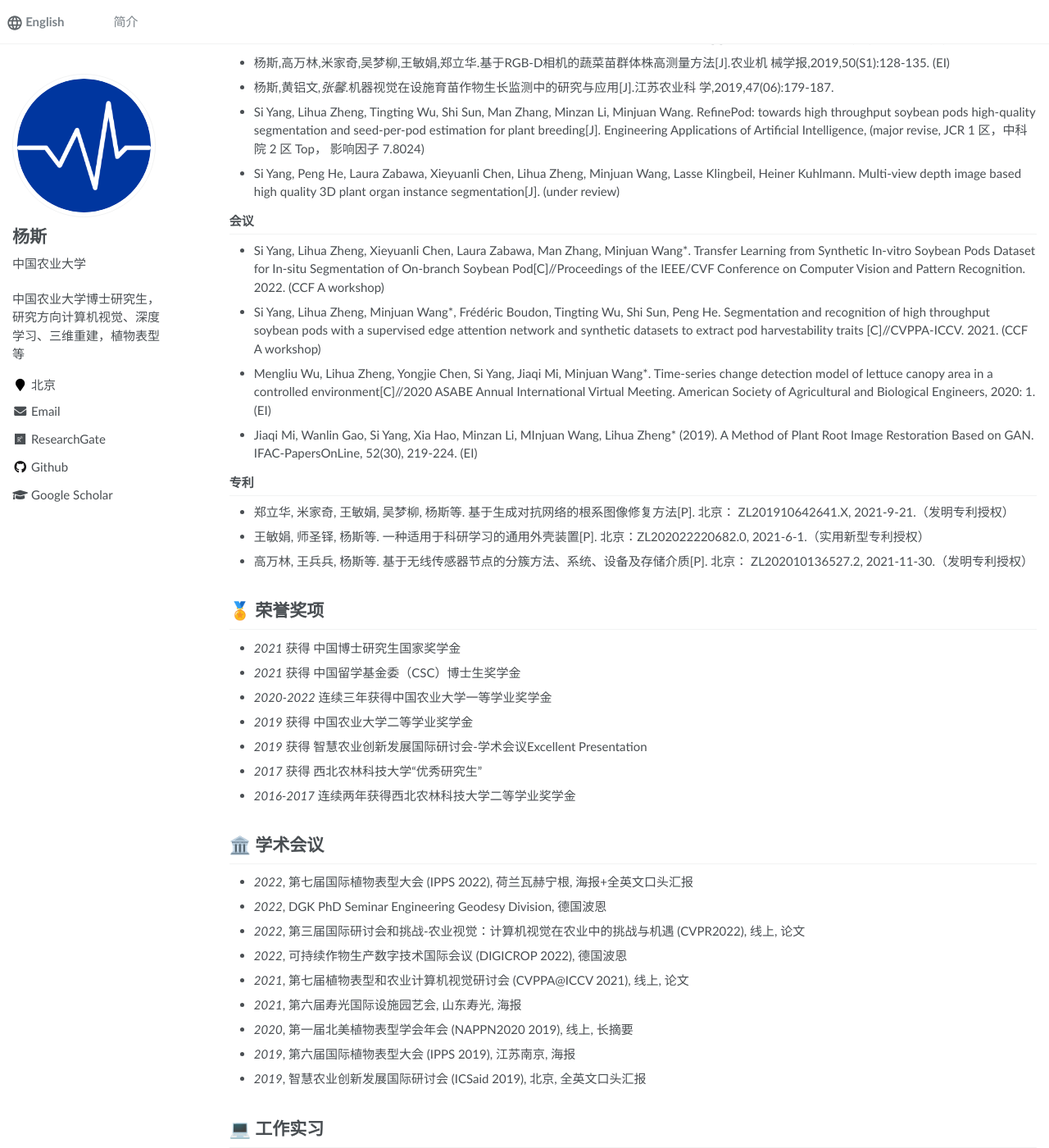
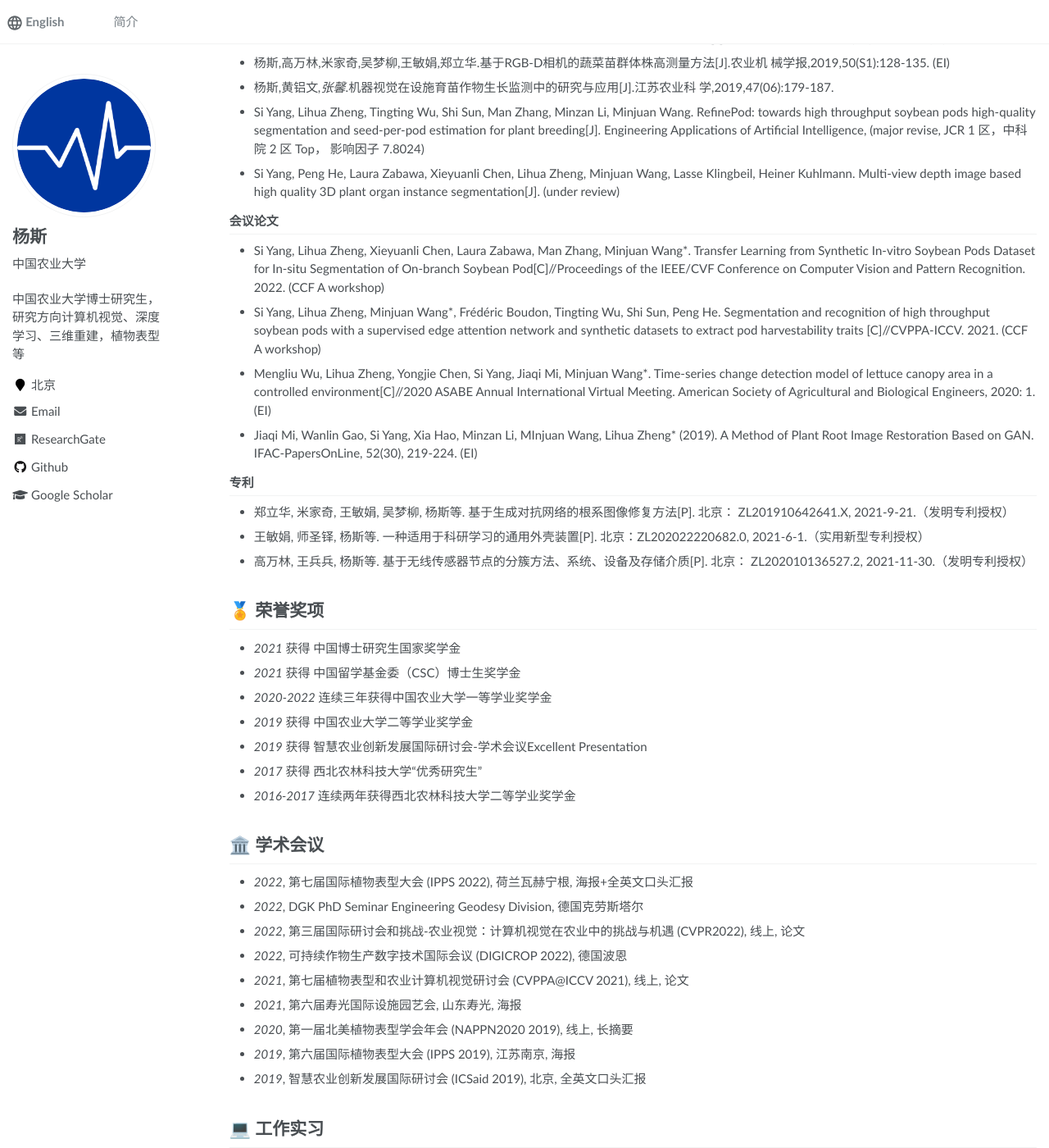
Before and after one commit to ys1215/Si_Yang, a Jekyll site: the page built from _pages/about.md, in a window 1280 px wide and 1400 px high, scrolled down 862 px. Shown: the whole window at 82% size. Built offline with Jekyll 4.4.1, drawn with Linux system fonts in a browser that asks for light colours.

Commit message:
Update about.md

```diff
--- a/_pages/about.md
+++ b/_pages/about.md
@@ -40,7 +40,7 @@ redirect_from:
 
 # 📝 论文专利
 
-### 英文
+### 期刊论文
 ---
 
 - Si Yang, Lihua Zheng, Huijun Yang, Man Zhang, Tingting Wu, Shi Sun, Federico Tomasetto, Minjuan Wang*. A synthetic datasets based instance segmentation network for High-throughput soybean pods phenotype investigation[J]. Expert Systems with Applications, 2022, 192: 116403. (JCR 1 区，中科院 1 区 Top，影响因子 8.6644)
@@ -57,7 +57,7 @@ quality[J]. Plant Growth Regulation, 2020, 92(2): 319-331. (JCR 2 区，中科
 - Si Yang, Peng He, Laura Zabawa, Xieyuanli Chen, Lihua Zheng, Minjuan Wang, Lasse Klingbeil, Heiner Kuhlmann. Multi-view depth image based high quality 3D plant organ instance segmentation[J].
 (under review)
 
-### 会议
+### 会议论文
 ---
 
 - Si Yang, Lihua Zheng, Xieyuanli Chen, Laura Zabawa, Man Zhang, Minjuan Wang*. Transfer Learning from Synthetic In-vitro Soybean Pods Dataset for In-situ Segmentation of On-branch Soybean Pod[C]//Proceedings of the IEEE/CVF Conference on Computer Vision and Pattern Recognition. 2022. (CCF A workshop)
@@ -92,7 +92,7 @@ Plant Root Image Restoration Based on GAN. IFAC-PapersOnLine, 52(30), 219-224. (
 
 # 🏛️ 学术会议
 - *2022*, 第七届国际植物表型大会 (IPPS 2022), 荷兰瓦赫宁根, 海报+全英文口头汇报
-- *2022*, DGK PhD Seminar Engineering Geodesy Division, 德国波恩
+- *2022*, DGK PhD Seminar Engineering Geodesy Division, 德国克劳斯塔尔
 - *2022*, 第三届国际研讨会和挑战-农业视觉：计算机视觉在农业中的挑战与机遇 (CVPR2022), 线上, 论文
 - *2022*, 可持续作物生产数字技术国际会议 (DIGICROP 2022), 德国波恩
 - *2021*, 第七届植物表型和农业计算机视觉研讨会 (CVPPA@ICCV 2021), 线上, 论文
```
